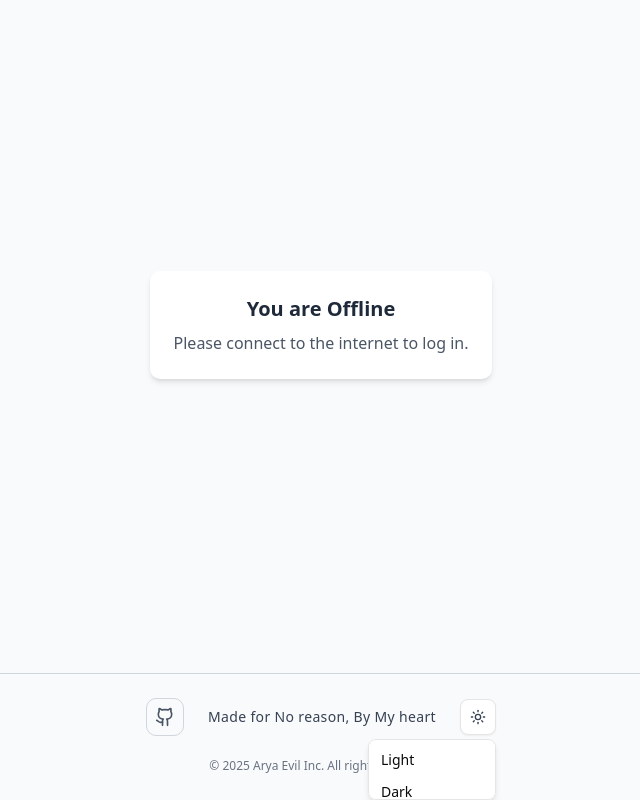
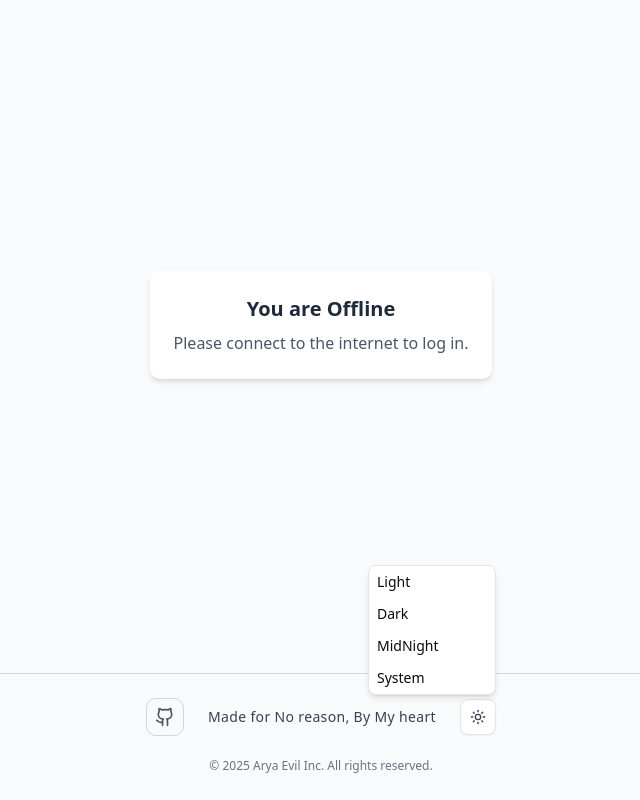
Before and after one commit to Arya4930/UniCC, a Next.js app: page /~offline in a window 1280 px wide. Both pictures are taken after a click on the button "Toggle theme". Shown: the whole page, without its empty margins (319-959 px from the left). Built offline with nearby package versions, Linux system fonts and the light colour scheme.

Commit message:
Minor fix

```diff
--- a/src/components/ui/dropdown-menu.jsx
+++ b/src/components/ui/dropdown-menu.jsx
@@ -35,8 +35,9 @@ function DropdownMenuContent({
         data-slot="dropdown-menu-content"
         sideOffset={sideOffset}
         className={cn(
-          "bg-popover text-popover-foreground data-[state=open]:animate-in data-[state=closed]:animate-out data-[state=closed]:fade-out-0 data-[state=open]:fade-in-0 data-[state=closed]:zoom-out-95 data-[state=open]:zoom-in-95 data-[side=bottom]:slide-in-from-top-2 data-[side=left]:slide-in-from-right-2 data-[side=right]:slide-in-from-left-2 data-[side=top]:slide-in-from-bottom-2 z-50 max-h-(--radix-dropdown-menu-content-available-height) min-w-[8rem] origin-(--radix-dropdown-menu-content-transform-origin) overflow-x-hidden overflow-y-auto rounded-md border p-1 shadow-md",
-          className
+          "z-50 min-w-[8rem] overflow-hidden rounded-md border bg-white text-popover-foreground shadow-md " +
+          "dark:bg-slate-800 dark:border-slate-700 dark:text-gray-100 " +
+          "midnight:bg-black midnight:border-gray-800 midnight:text-gray-100"
         )}
         {...props} />
     </DropdownMenuPrimitive.Portal>
@@ -61,12 +62,13 @@ function DropdownMenuItem({
       data-inset={inset}
       data-variant={variant}
       className={cn(
-        "focus:bg-accent focus:text-accent-foreground data-[variant=destructive]:text-destructive data-[variant=destructive]:focus:bg-destructive/10 dark:data-[variant=destructive]:focus:bg-destructive/20 data-[variant=destructive]:focus:text-destructive data-[variant=destructive]:*:[svg]:!text-destructive [&_svg:not([class*='text-'])]:text-muted-foreground relative flex cursor-default items-center gap-2 rounded-sm px-2 py-1.5 text-sm outline-hidden select-none data-[disabled]:pointer-events-none data-[disabled]:opacity-50 data-[inset]:pl-8 [&_svg]:pointer-events-none [&_svg]:shrink-0 [&_svg:not([class*='size-'])]:size-4 dark:bg-black dark:text-gray-100 dark:hover:bg-gray-800",
+        "focus:bg-accent focus:text-accent-foreground data-[variant=destructive]:text-destructive data-[variant=destructive]:focus:bg-destructive/10 dark:data-[variant=destructive]:focus:bg-destructive/20 data-[variant=destructive]:focus:text-destructive data-[variant=destructive]:*:[svg]:!text-destructive [&_svg:not([class*='text-'])]:text-muted-foreground relative flex cursor-default items-center gap-2 rounded-sm px-2 py-1.5 text-sm outline-hidden select-none data-[disabled]:pointer-events-none data-[disabled]:opacity-50 data-[inset]:pl-8 [&_svg]:pointer-events-none [&_svg]:shrink-0 [&_svg:not([class*='size-'])]:size-4 dark:bg-slate-800 dark:text-gray-100 dark:hover:bg-slate-700 midnight:bg-black midnight:text-gray-100 midnight:hover:bg-gray-900",
         className
       )}
       {...props} />
   );
 }
+
 
 function DropdownMenuCheckboxItem({
   className,
```
